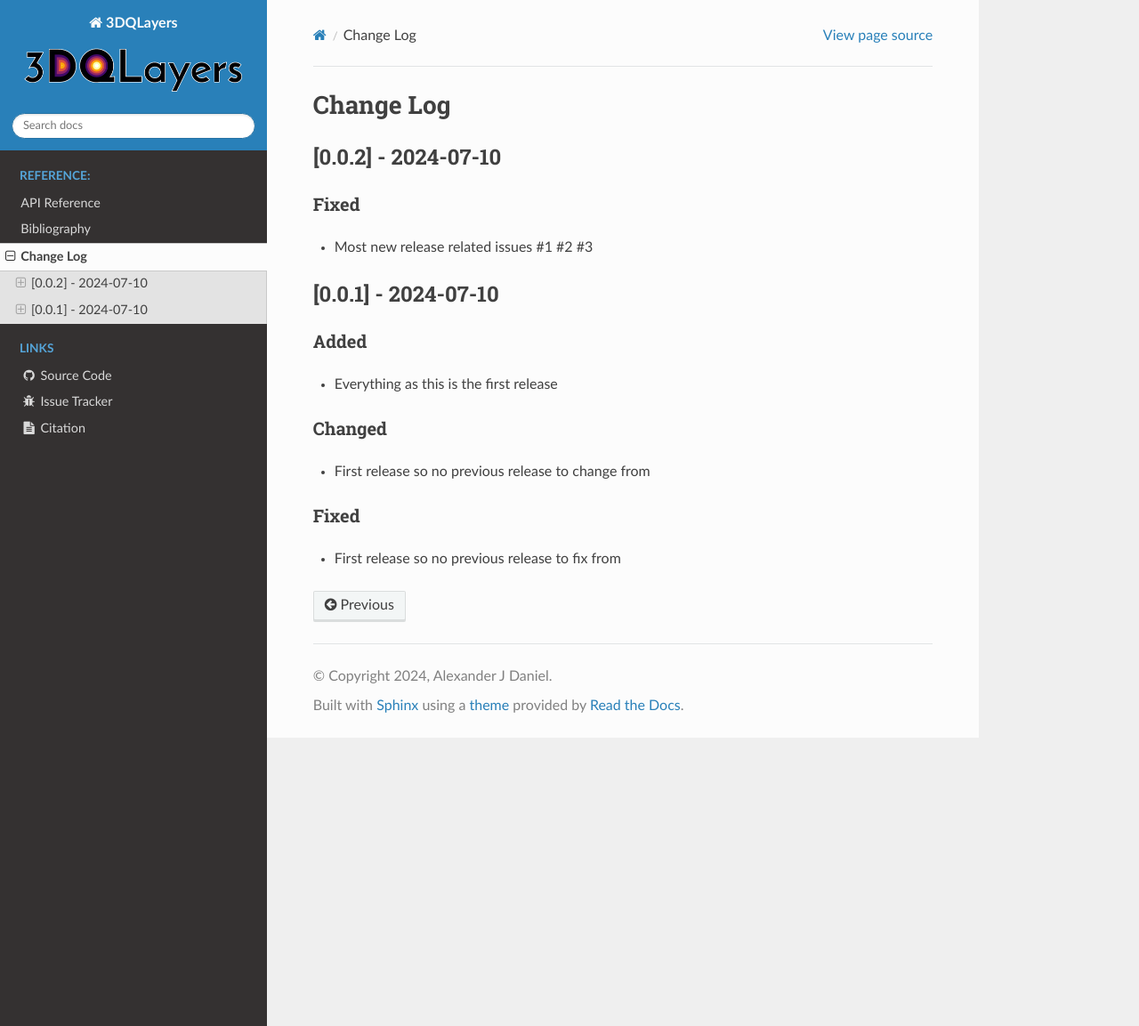
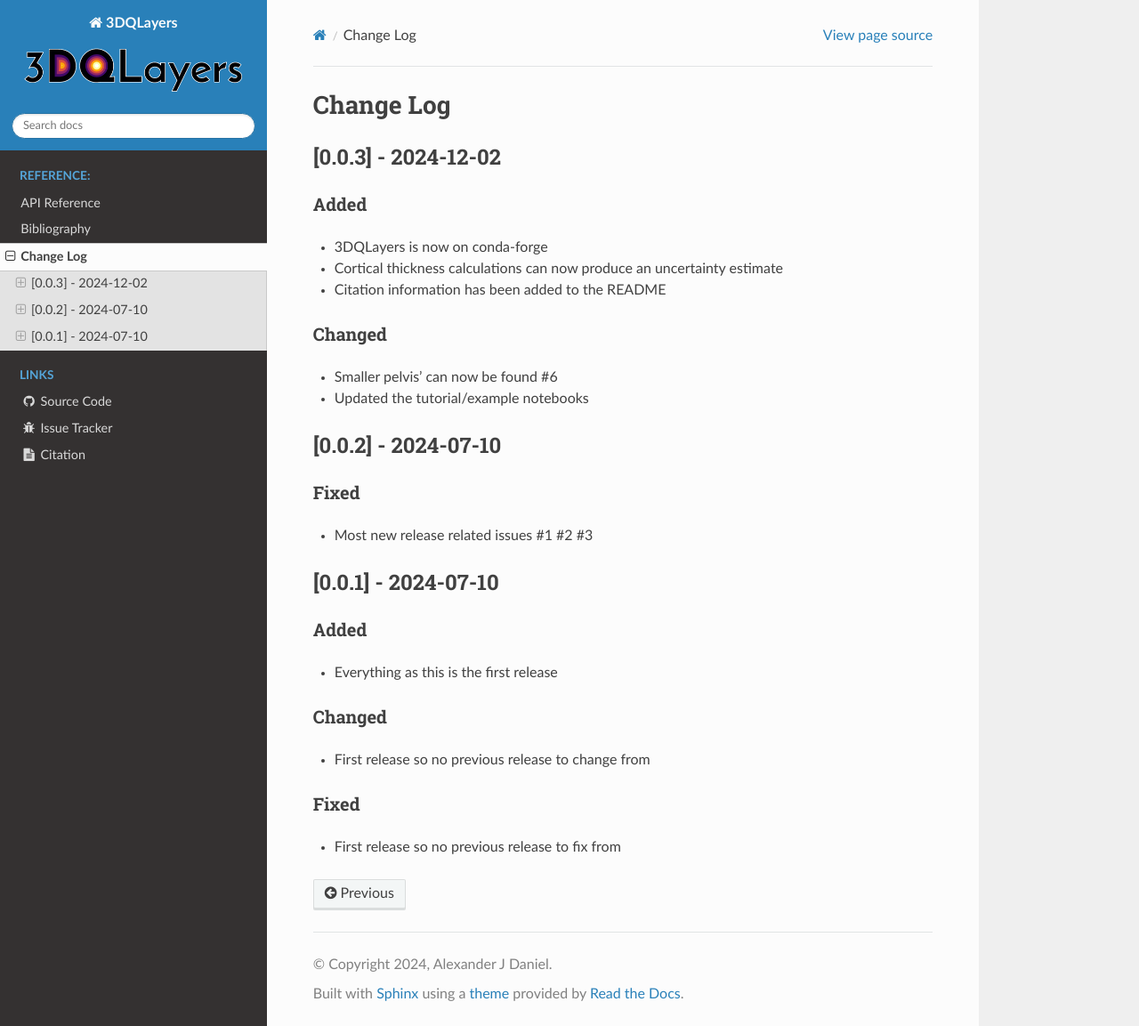
Before and after one commit to alexdaniel654/qlayers, a Sphinx documentation site: the page built from docs/changelog_link.md, in a window 1280 px wide and 1153 px high. Shown: the whole window at 89% size. Built offline with Sphinx 7.4.7 and the Read the Docs theme 3.1.0, drawn with Linux system fonts in a browser that asks for light colours; pages that are not in the unit, such as notebooks, are missing from menus.

Commit message:
New version related changes

```diff
--- a/CHANGELOG.md
+++ b/CHANGELOG.md
@@ -1,3 +1,14 @@
+## [0.0.3] - 2024-12-02
+
+### Added
+* 3DQLayers is now on conda-forge
+* Cortical thickness calculations can now produce an uncertainty estimate
+* Citation information has been added to the README
+
+### Changed
+* Smaller pelvis' can now be found #6
+* Updated the tutorial/example notebooks
+
 ## [0.0.2] - 2024-07-10
 
 ### Fixed
--- a/docs/conf.py
+++ b/docs/conf.py
@@ -19,7 +19,7 @@
 project = '3DQLayers'
 copyright = f'{datetime.now().year}, Alexander J Daniel'
 author = 'Alexander J Daniel'
-release = 'v0.0.2'
+release = 'v0.0.3'
 
 # -- General configuration ---------------------------------------------------
 # https://www.sphinx-doc.org/en/master/usage/configuration.html#general-configuration
@@ -45,7 +45,7 @@
 html_static_path = ['_static']
 html_context = {
     "sidebar_external_links_caption": "Links",
-    "sidebar_external_links"        : [
+    "sidebar_external_links": [
         (
             '<i class="fa fa-github fa-fw"></i> Source Code',
             "https://github.com/alexdaniel654/qlayers",
--- a/setup.py
+++ b/setup.py
@@ -10,13 +10,13 @@
 
 setup(
     name="qlayers",
-    version="0.0.2",
+    version="0.0.3",
     description="Quantitative layer analysis for renal MRI",
     long_description=long_description,
     long_description_content_type="text/markdown",
     url="https://github.com/alexdaniel654/qlayers",
     license="GPL-3.0",
-    python_requires=">=3.8, <4",
+    python_requires=">=3.9, <4",
     packages=find_packages(),
     install_requires=requirements,
     include_package_data=True,
@@ -27,7 +27,6 @@
         "Topic :: Scientific/Engineering",
         "Environment :: Console",
         "Operating System :: OS Independent",
-        "Programming Language :: Python :: 3.8",
         "Programming Language :: Python :: 3.9",
         "Programming Language :: Python :: 3.10",
         "Programming Language :: Python :: 3.11",
```
Also changed, not shown: 1 other file.
